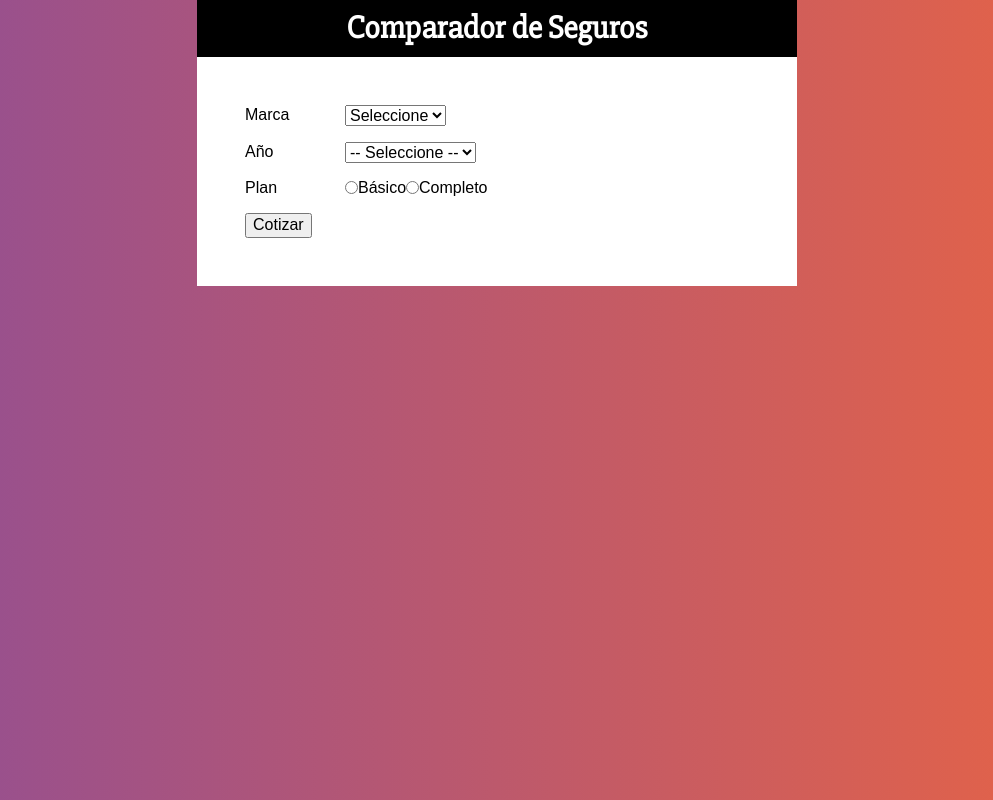
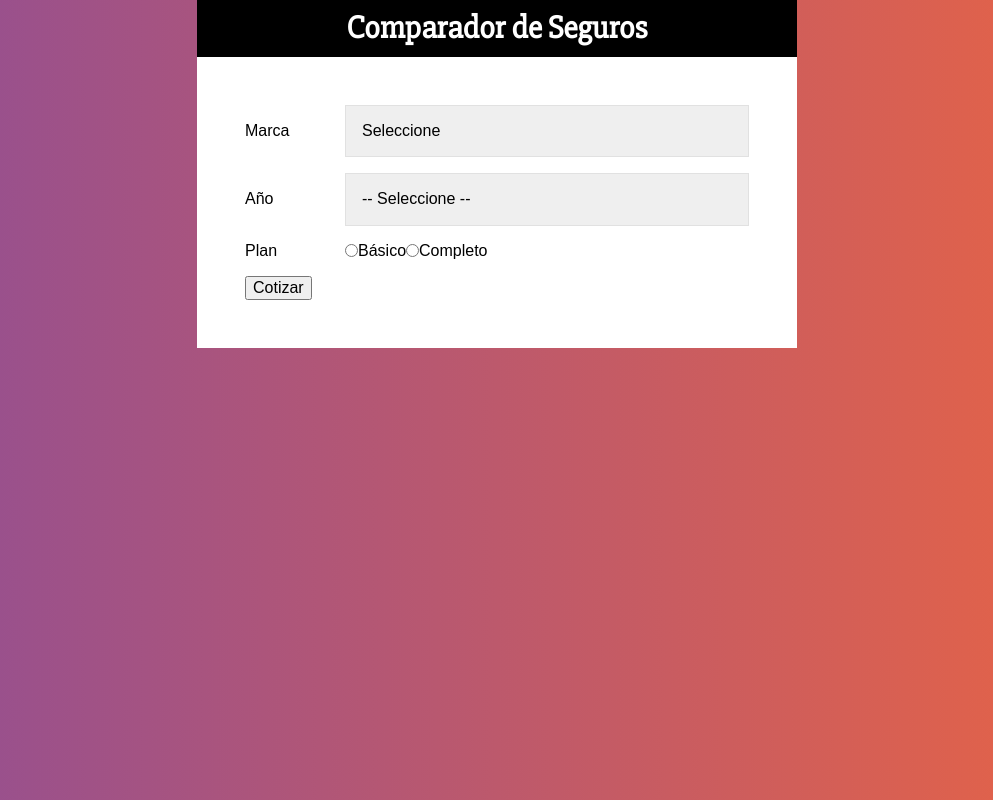
Before and after one commit to pipe473/Comparador-Precios, a React (Create React App) app: page / in a window 1280 px wide. Shown: the whole page, without its empty margins (143-1136 px from the left). Built offline with nearby package versions, Linux system fonts and the light colour scheme.

Commit message:
Añadiendo styled components para todos los select del formulario.

```diff
--- a/src/components/Formulario.js
+++ b/src/components/Formulario.js
@@ -11,21 +11,29 @@ const Label = styled.label`
     flex: 0 0 100px;
 `;
 
+const Select = styled.select`
+    display: block;
+    width: 100%;
+    padding: 1rem;
+    border: 1px solid #e1e1e1;
+    -webkit-appearance: none;
+`;
+
 const Formulario = () => {
 	return (
 		<form>
 			<Campo>
 				<Label>Marca</Label>
-				<select>
+				<Select>
 					<option value="">Seleccione</option>
 					<option value="americano">Americano</option>
 					<option value="europeo">Europeo</option>
 					<option value="asiatico">Asiático</option>
-				</select>
+				</Select>
 			</Campo>
 			<Campo>
 				<Label>Año</Label>
-				<select>
+				<Select>
                     <option value="">-- Seleccione --</option>
                     <option value="2021">2021</option>
                     <option value="2020">2020</option>
@@ -37,7 +45,7 @@ const Formulario = () => {
                     <option value="2014">2014</option>
                     <option value="2013">2013</option>
                     <option value="2012">2012</option>
-				</select>
+				</Select>
 			</Campo>
             <Campo>
                 <Label>Plan</Label>
```
